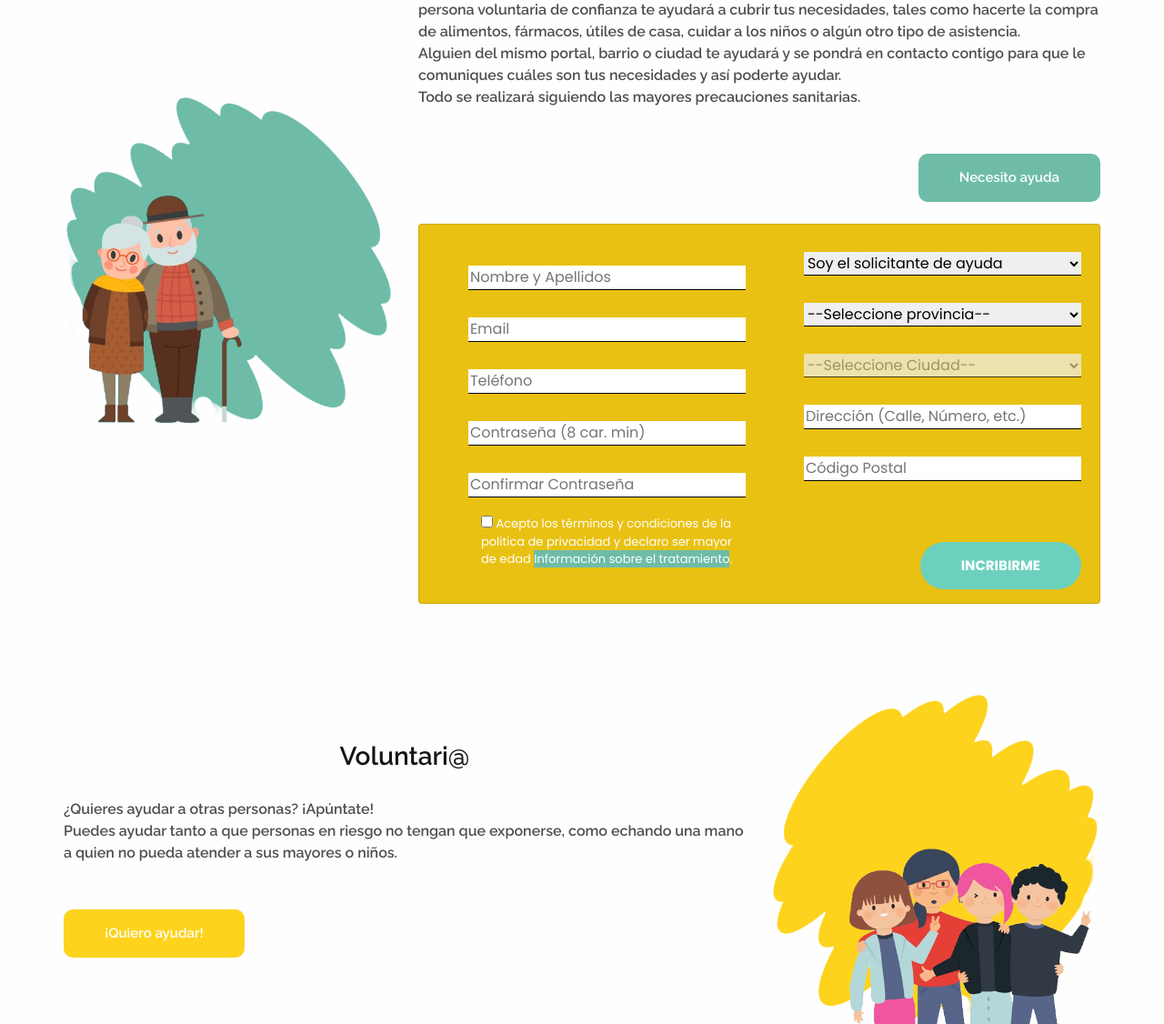
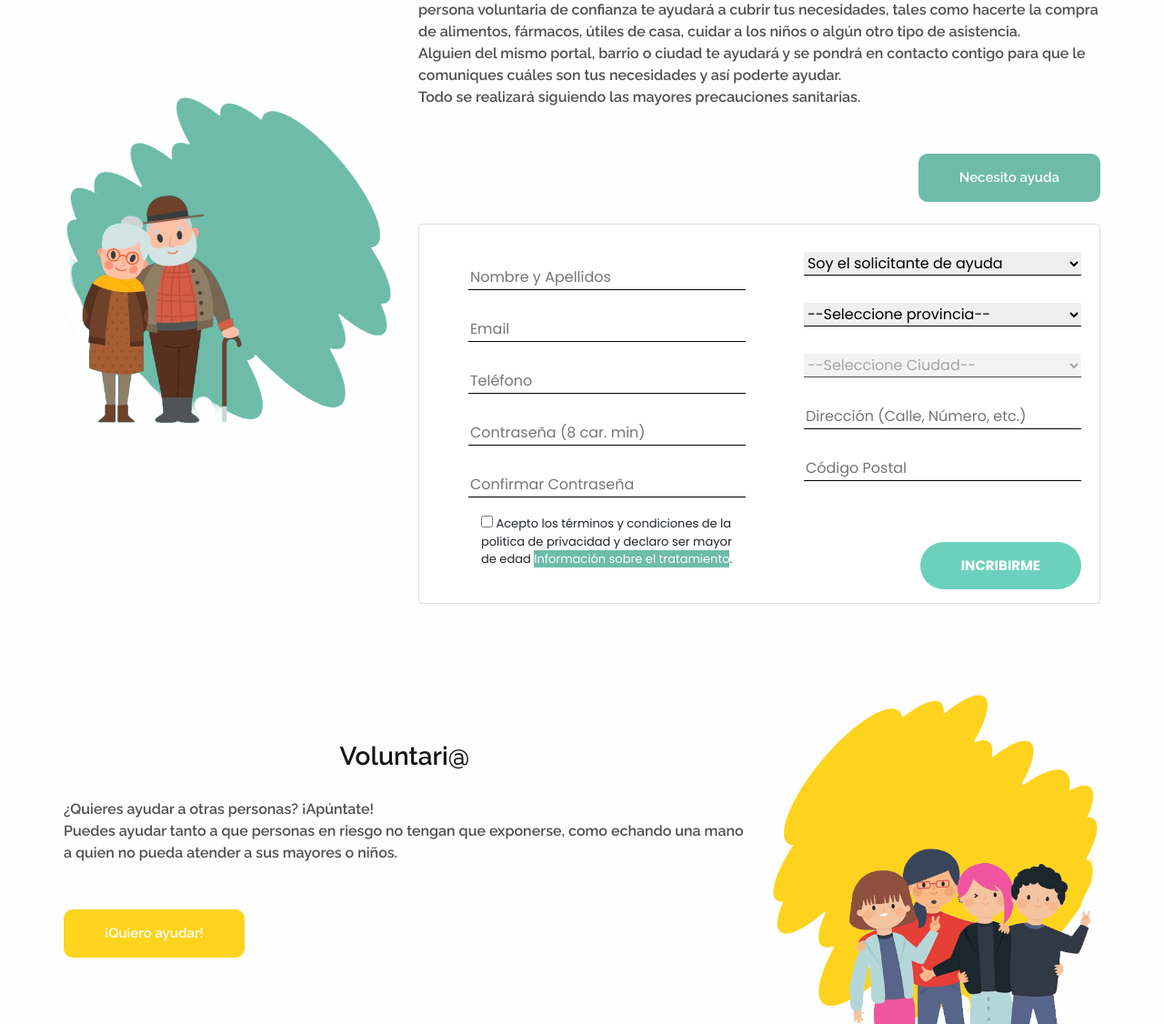
Before and after one commit to tu-vecino-te-ayuda/Tu-Vecino-Te-Ayuda-Front, a PHP site: page / in a window 1280 px wide, after a click on "Necesito ayuda". Shown: the part 958-2084 px from the top of the page at 91% size. Run offline with PHP 8.4, Linux system fonts and the light colour scheme; some libraries are stand-ins or nearby versions.

Commit message:
fix/form-style

```diff
--- a/www/css/custom.css
+++ b/www/css/custom.css
@@ -74,12 +74,6 @@
 .asociaciones a{
 background: #FFF4AC;
 }
-
-.contact_section {
-    background-color: #E9C113;
-    color: white;
-}
-
 
 /** protocolos */
 
```
